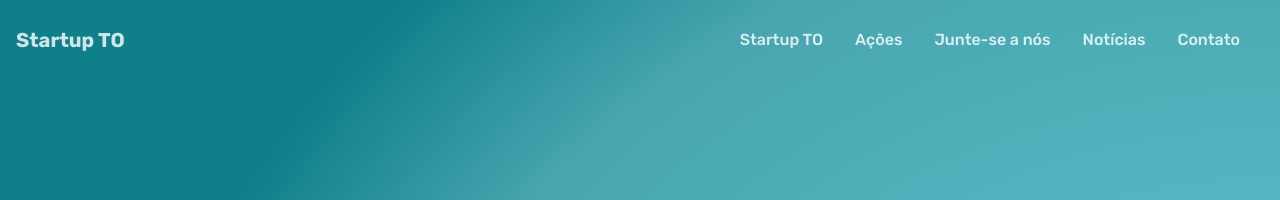
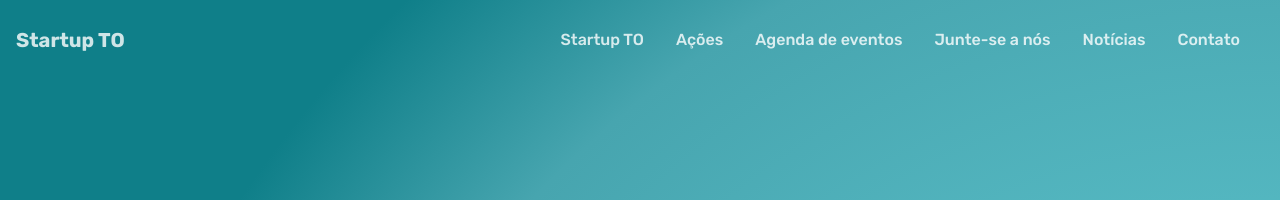
Before and after one commit to startup-tocantins/startup-tocantins.github.io, a Jekyll site: the page built from index.md, in a window 1280 px wide. Shown: the top 200 px of the page. Built offline with Jekyll 4.4.1, drawn with Linux system fonts in a browser that asks for light colours; nearby versions of some CDN libraries.

Commit message:
Adicionando sessão de eventos ao menu de acesso
Optei por colocar

```diff
--- a/_includes/nav.html
+++ b/_includes/nav.html
@@ -13,6 +13,9 @@
                 <a class="nav-link page-scroll" href="/#features">Ações</a>
             </li>
             <li class="nav-item mr-3">
+                <a class="nav-link page-scroll" href="/#events">Agenda de eventos</a>
+            </li>
+            <li class="nav-item mr-3">
                 <a class="nav-link page-scroll" href="/#join-us">Junte-se a nós</a>
             </li>
             <li class="nav-item mr-3">
```
